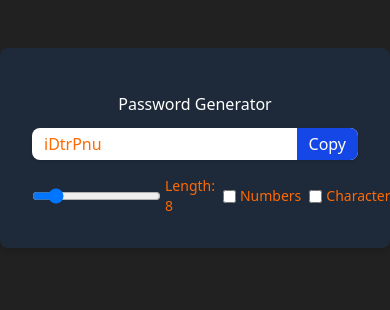
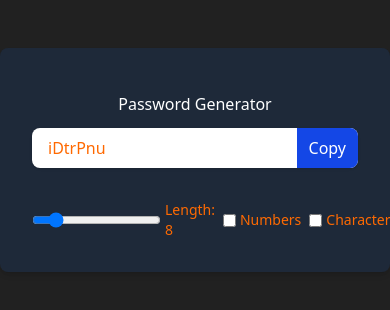
Before and after one commit to Shanvi30/Password_Generator, a React (Vite) app: page / in a window 390 px wide. Shown: the top 310 px of the page. Built offline with nearby package versions, Linux system fonts and the light colour scheme.

Commit message:
Responsive

```diff
--- a/src/App.jsx
+++ b/src/App.jsx
@@ -34,11 +34,11 @@ function App() {
     <>
       <div className="w-full max-w-3xl mx-auto shadow-md rounded-lg px-8 py-8 my-12 text-orange-500 bg-gray-800">
         <h1 className="text-white text-center my-3">Password Generator</h1>
-        <div className="flex shadow rounded-lg overflow-hidden mb-4 bg-white">
+        <div className="flex shadow rounded-lg overflow-hidden mb-8 bg-white">
           <input
             type="text"
             value={password}
-            className="outline-none w-full py-1 px-3"
+            className="outline-none w-full py-2 px-4"
             placeholder="password"
             readOnly
             ref={passwordRef}
```
